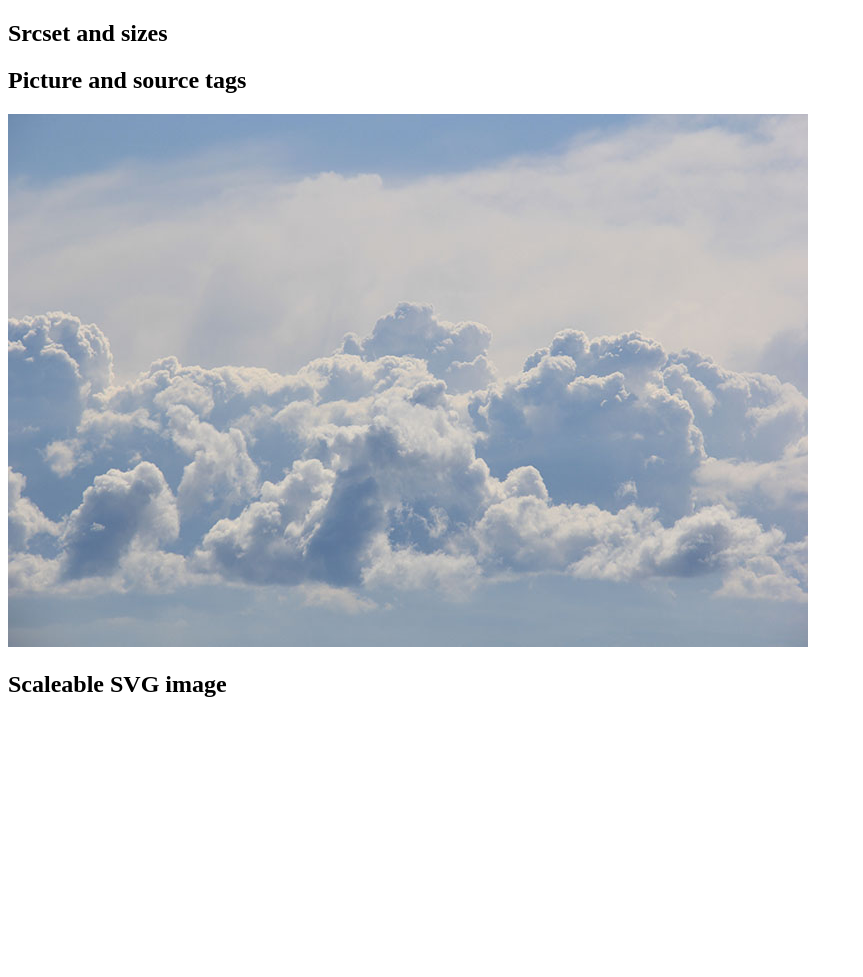
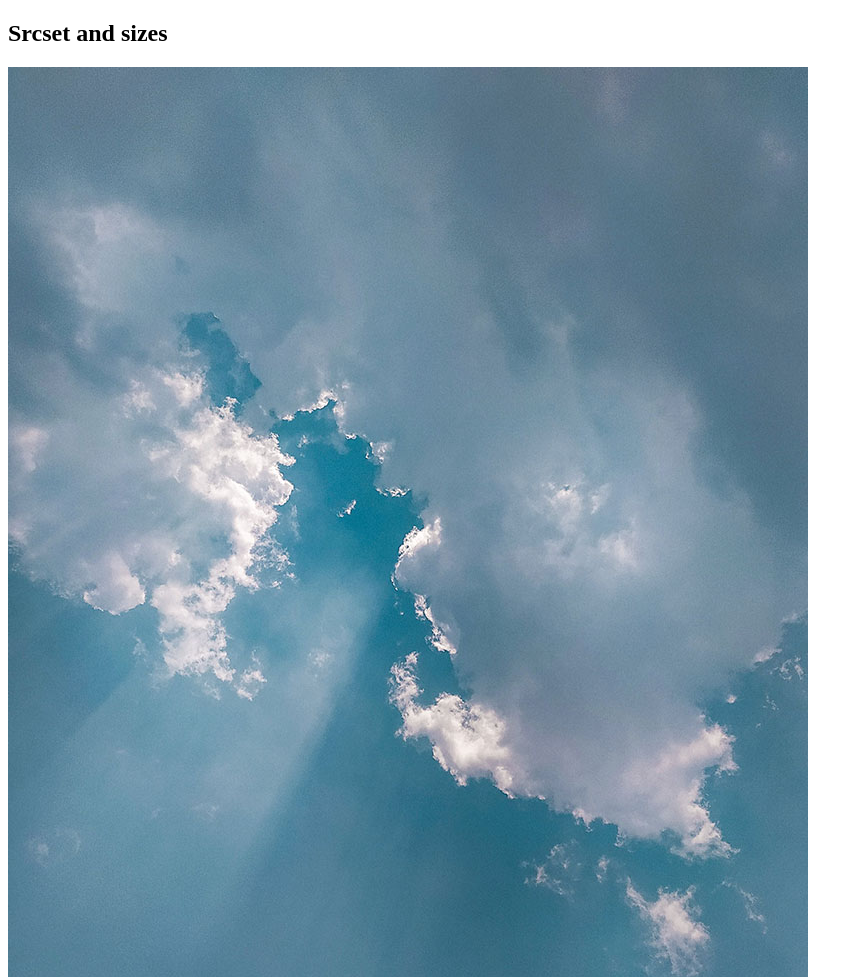
Before and after one commit to zoemedlin/responsiveimages, a plain HTML site: page index.html in a window 1280 px wide. Shown: the part 877-1854 px from the top of the page, without its empty margins (0-863 px from the left). Drawn offline with Linux system fonts and the light colour scheme.

Commit message:
added srcset

```diff
--- a/index.html
+++ b/index.html
@@ -26,6 +26,20 @@
 
 <h2>Srcset and sizes</h2>
 
+<img
+
+sizes="(max-width: 400px) 100vw, (max-width: 900px) 70vw, 900px"
+
+    srcset="
+    images/clouds1.jpg 400w,
+    images/clouds2.jpg 650w,
+    images/clouds3.jpg 900w
+    "
+
+src="images/clouds1.jpg" alt="">
+
+
+
 
 <h2>Picture and source tags</h2>
 <picture>
```
Also changed, not shown: images/clouds1.jpg (added), images/clouds2.jpg (added), images/clouds3.jpg (added), 2 other files.
